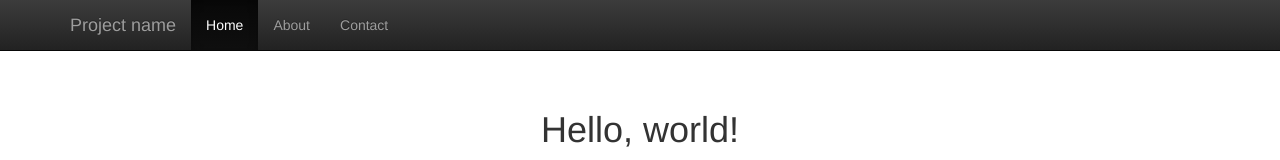
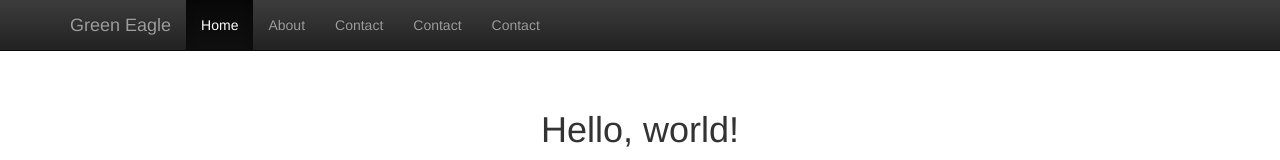
Before and after one commit to sheriph24/classreposiraj, a plain HTML site: page index.html in a window 1280 px wide. Shown: the top 160 px of the page. Drawn offline with nearby package versions, Linux system fonts and the light colour scheme.

Commit message:
first commit

```diff
--- a/index.html
+++ b/index.html
@@ -27,7 +27,7 @@
                     <span class="icon-bar"></span>
                     <span class="icon-bar"></span>
                 </button>
-                <a class="navbar-brand" href="#">Project name</a>
+                <a class="navbar-brand" href="#">Green Eagle</a>
             </div>
 
             <div class="collapse navbar-collapse">
@@ -35,6 +35,9 @@
                     <li class="active"><a href="#">Home</a></li>
                     <li><a href="#about">About</a></li>
                     <li><a href="#contact">Contact</a></li>
+                    <li><a href="#contact">Contact</a></li>
+                    <li><a href="#contact">Contact</a></li>
+
                 </ul>
             </div><!--.nav-collapse -->
         </div>
```
